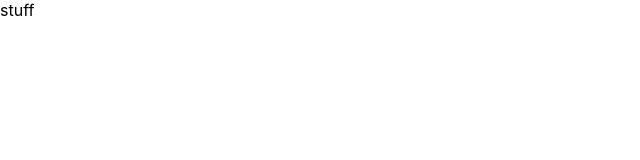
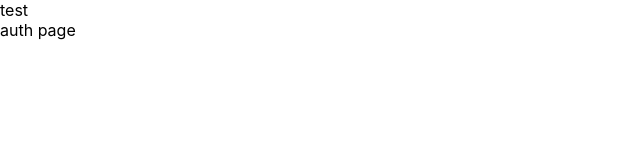
Before and after one commit to Maciej-Clanet/personalitywise, a React (Create React App) app: page / in a window 1280 px wide. Shown: the top 160 px of the page, without its empty margins (0-640 px from the left). Built offline with nearby package versions, Linux system fonts and the light colour scheme.

Commit message:
setting up routing and user context

```diff
--- a/package.json
+++ b/package.json
@@ -6,6 +6,7 @@
     "cra-template": "1.2.0",
     "react": "^19.0.0",
     "react-dom": "^19.0.0",
+    "react-router": "^7.1.3",
     "react-scripts": "5.0.1",
     "web-vitals": "^4.2.4"
   },
--- a/src/App.js
+++ b/src/App.js
@@ -1,10 +1,11 @@
-import logo from './logo.svg';
 import './App.css';
+import PageRouting from './Pages/PageRouting/PageRouting';
 
 function App() {
   return (
     <div className="App">
-      stuff
+      test
+      <PageRouting/>
     </div>
   );
 }
--- /dev/null
+++ b/src/Contexts/UserContext.js
@@ -0,0 +1,31 @@
+import {useState, createContext, useContext} from "react";
+import { useNavigate } from "react-router";
+
+
+const UserContext = createContext();
+export const useUser = () => useContext(UserContext);
+
+
+export function UserProvider({children}){
+    const navigate = useNavigate();
+    const [user, setUser] = useState(
+        JSON.parse(localStorage.getItem("user")) || null
+    );
+
+    function login(userData){
+        localStorage.setItem("user", JSON.stringify(userData));
+        setUser(userData);
+        navigate("/home");
+    }
+    function logout(){
+        localStorage.removeItem("user");
+        setUser(null);
+        navigate("/")
+    }
+
+    return(
+        <UserContext.Provider value={{user, login, logout}}>
+            {children}
+        </UserContext.Provider>
+    )
+}
--- /dev/null
+++ b/src/Pages/PageRouting/PageRouting.js
@@ -0,0 +1,12 @@
+import {Routes, Route} from "react-router";
+
+
+export default function PageRouting(){
+
+
+    return(
+        <Routes>
+            <Route path="/" element={<div>auth page</div>}/>
+        </Routes>
+    )
+}
--- a/src/index.js
+++ b/src/index.js
@@ -3,11 +3,17 @@ import ReactDOM from 'react-dom/client';
 import './index.css';
 import App from './App';
 import reportWebVitals from './reportWebVitals';
+import { BrowserRouter } from 'react-router';
+import { UserProvider } from './Contexts/UserContext';
 
 const root = ReactDOM.createRoot(document.getElementById('root'));
 root.render(
   <React.StrictMode>
-    <App />
+    <BrowserRouter>
+      <UserProvider>
+        <App />
+      </UserProvider>
+    </BrowserRouter>
   </React.StrictMode>
 );
 
```
Also changed, not shown: src/Assets/Images/Logo.png (added), 1 other file (tests, documents, lock files or other folders).
